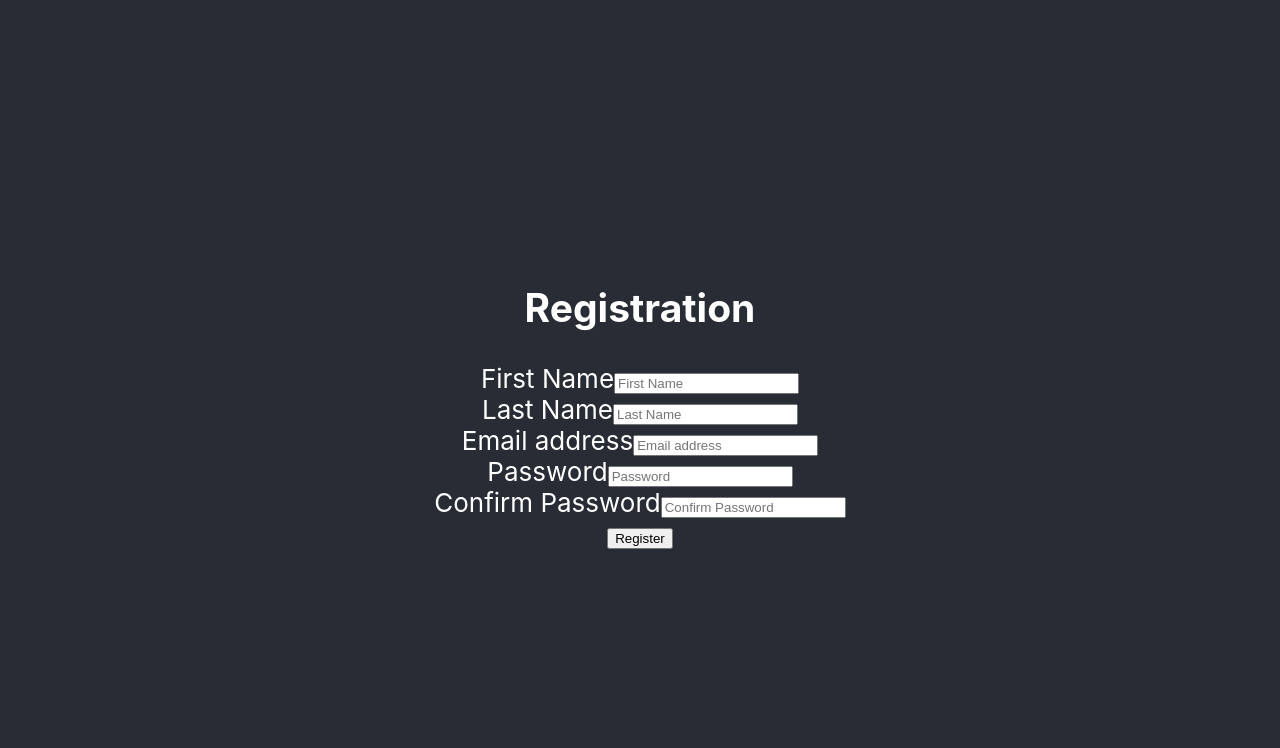
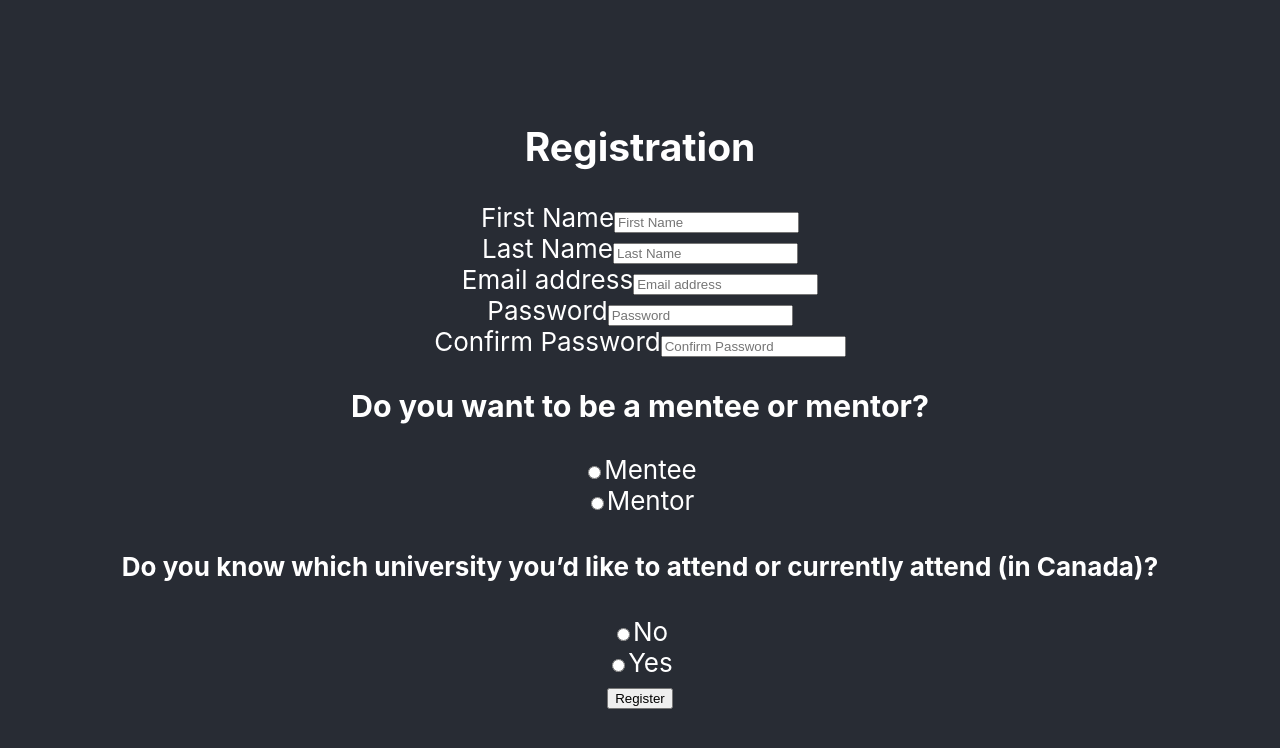
Before and after one commit to shaylagrymaloski/mentHERship, a React (Create React App) app in the folder client/: page /register in a window 1280 px wide. Shown: the top 748 px of the page. Built offline with nearby package versions, Linux system fonts and the light colour scheme.

Commit message:
radio buttons added

```diff
--- a/client/src/pages/Register.js
+++ b/client/src/pages/Register.js
@@ -6,6 +6,9 @@ import FormValidator from '../FormValidator';
 class Register extends Component{
   constructor(){
     super();
+
+    this.onValueChange = this.onValueChange.bind(this);
+
     this.validator = new FormValidator([{
       field: 'first_name',
       method: 'isEmpty',
@@ -52,6 +55,8 @@ class Register extends Component{
     }
     this.submitted = false;
   }
+
+
   passwordMatch = (confirmation, state) => (state.password === confirmation)
   handleInputChange = event => {
   event.preventDefault();
@@ -70,6 +75,13 @@ class Register extends Component{
   //success
   }
   }
+
+  onValueChange(event) {
+    this.setState({
+      selectedOption: event.target.value
+    });
+  }
+
   render() {
   let validation = this.submitted ?this.validator.validate(this.state) : this.state.validation
   return (
@@ -93,6 +105,52 @@ class Register extends Component{
             <div className={validation.password_confirmation.isInvalid && 'has-error'}>
             <label htmlFor = "password_confirmation">Confirm Password</label>
             <input type="password" className="form-control" name="password_confirmation" placeholder="Confirm Password" onChange={this.handleInputChange} /> <span className="help-block">{validation.password_confirmation.message}</span> </div>
+            <h3>Do you want to be a mentee or mentor?</h3>
+            <div className="radio">
+          <label>
+            <input
+              type="radio"
+              value="Mentee"
+              checked={this.state.selectedOption === "Mentee"}
+              onChange={this.onValueChange}
+            />
+            Mentee
+          </label>
+        </div>
+        <div className="radio">
+          <label>
+            <input
+              type="radio"
+              value="Mentor"
+              checked={this.state.selectedOption === "Mentor"}
+              onChange={this.onValueChange}
+            />
+            Mentor
+          </label>
+        </div>
+        <h4>Do you know which university you’d like to attend or currently attend (in Canada)?</h4>
+            <div className="radio">
+          <label>
+            <input
+              type="radio"
+              value="No"
+              checked={this.state.selectedOption === "No"}
+              onChange={this.onValueChange}
+            />
+            No
+          </label>
+        </div>
+        <div className="radio">
+          <label>
+            <input
+              type="radio"
+              value="Yes"
+              checked={this.state.selectedOption === "Yes"}
+              onChange={this.onValueChange}
+            />
+            Yes
+          </label>
+        </div>
             <button onClick={this.handleFormSubmit} className="btn btn-primary"> Register </button>
         </form>
     </div>
```
